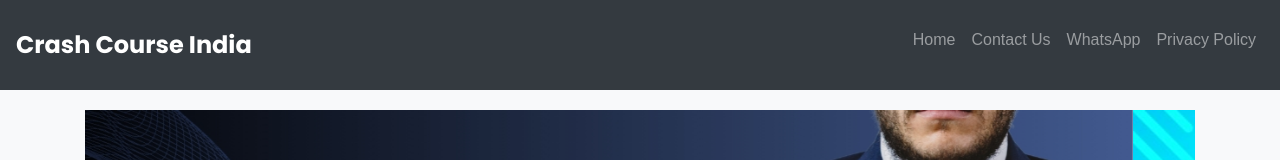
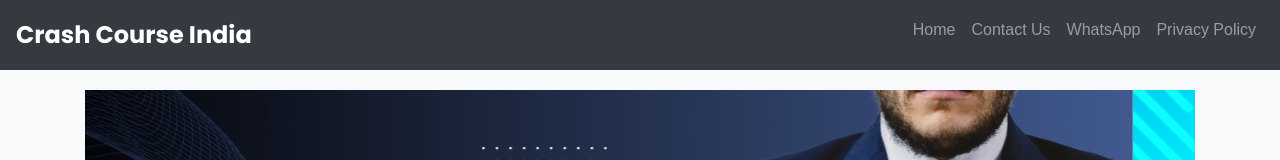
Before and after one commit to Harshch2000/crashcourseindia, a plain HTML site: page index.html in a window 1280 px wide. Shown: the top 160 px of the page. Drawn offline with nearby package versions, Linux system fonts and the light colour scheme.

Commit message:
Update index.html

```diff
--- a/index.html
+++ b/index.html
@@ -11,11 +11,17 @@
     <link rel="stylesheet" href="styles.css"> <!-- Link to your custom CSS file -->
     <!-- Google Fonts -->
     <link href="https://fonts.googleapis.com/css2?family=Poppins:wght@400;700&display=swap" rel="stylesheet">
+    <style>
+        .navbar {
+            padding-top: 10px;
+            padding-bottom: 10px;
+        }
+    </style>
 </head>
 <body>
 
 <!-- Navbar -->
-<nav class="navbar navbar-expand-lg navbar-dark bg-dark" style="padding-top: 20px; padding-bottom: 20px;">
+<nav class="navbar navbar-expand-lg navbar-dark bg-dark">
     <a class="navbar-brand" href="#">Crash Course India</a>
     <button class="navbar-toggler" type="button" data-toggle="collapse" data-target="#navbarNav" aria-controls="navbarNav" aria-expanded="false" aria-label="Toggle navigation">
         <span class="navbar-toggler-icon"></span>
```
